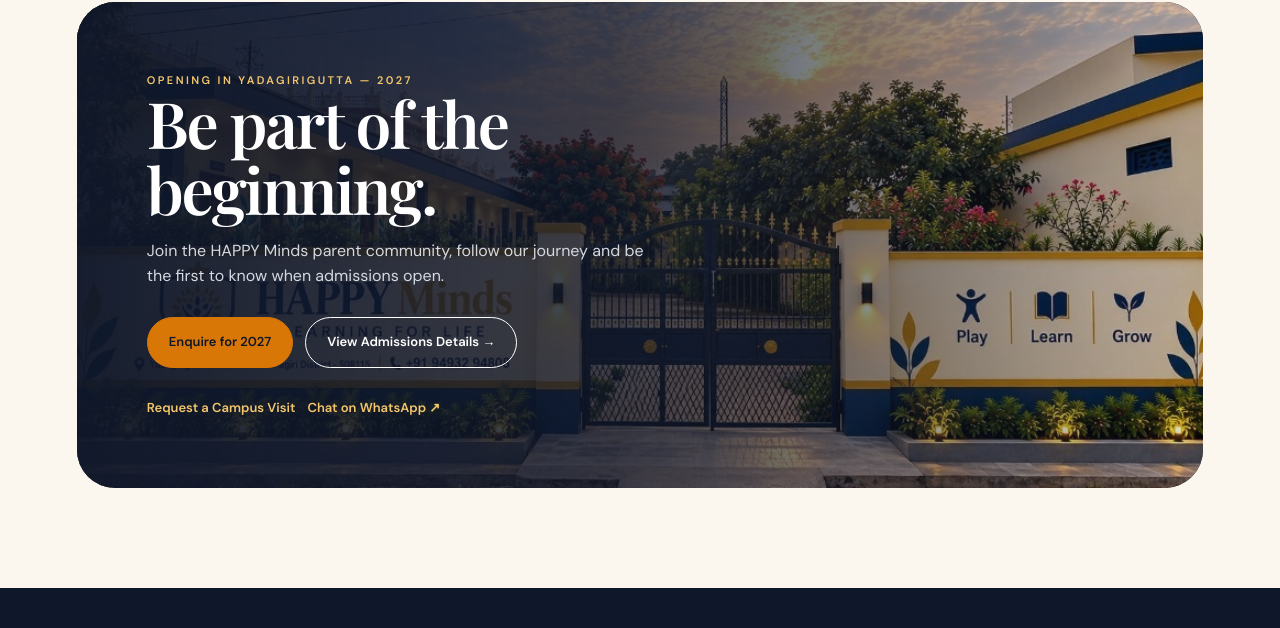
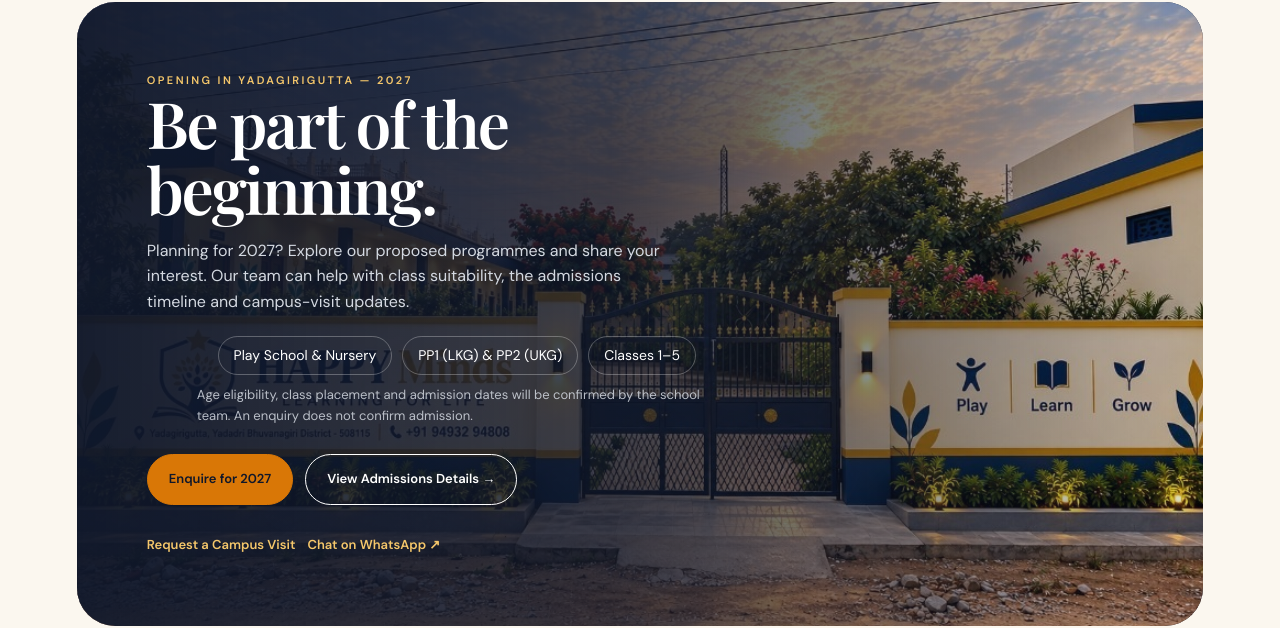
Before and after one commit to happymindsschool/happymindsschool.github.io, a plain HTML site: page index.html in a window 1280 px wide. Shown: the part 6713-7341 px from the top of the page. Drawn offline with nearby package versions, Linux system fonts and the light colour scheme.

Commit message:
Add concise parent-focused admissions overview without changing enquiry flows

```diff
--- a/index.html
+++ b/index.html
@@ -605,7 +605,13 @@
   <div class="cta-content reveal">
     <div class="section-eyebrow" style="color:var(--gold-soft)">Opening in Yadagirigutta — 2027</div>
     <h2>Be part of the beginning.</h2>
-    <p>Join the HAPPY Minds parent community, follow our journey and be the first to know when admissions open.</p>
+    <p>Planning for 2027? Explore our proposed programmes and share your interest. Our team can help with class suitability, the admissions timeline and campus-visit updates.</p>
+    <div style="display:flex;flex-wrap:wrap;justify-content:center;gap:10px;margin:22px auto 8px;max-width:850px" aria-label="Planned programmes">
+      <span style="border:1px solid rgba(255,255,255,.28);border-radius:999px;padding:7px 15px;color:#fff;font-size:14px">Play School &amp; Nursery</span>
+      <span style="border:1px solid rgba(255,255,255,.28);border-radius:999px;padding:7px 15px;color:#fff;font-size:14px">PP1 (LKG) &amp; PP2 (UKG)</span>
+      <span style="border:1px solid rgba(255,255,255,.28);border-radius:999px;padding:7px 15px;color:#fff;font-size:14px">Classes 1–5</span>
+    </div>
+    <p style="font-size:13px;opacity:.85;margin:10px auto 0">Age eligibility, class placement and admission dates will be confirmed by the school team. An enquiry does not confirm admission.</p>
     <div class="actions">
       <button type="button" class="btn btn-primary" onclick="openModal('admissions')">Enquire for 2027</button>
       <a class="btn" href="admissions.html">View Admissions Details →</a>
```
